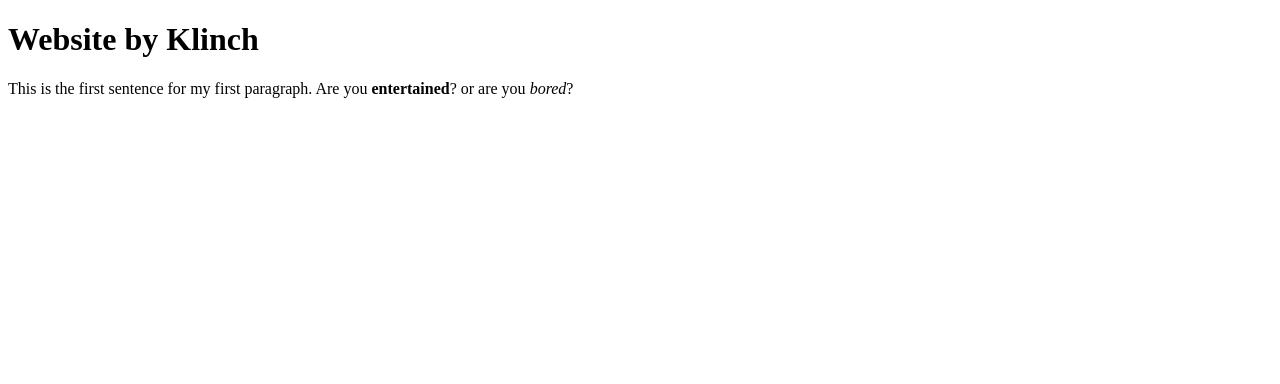
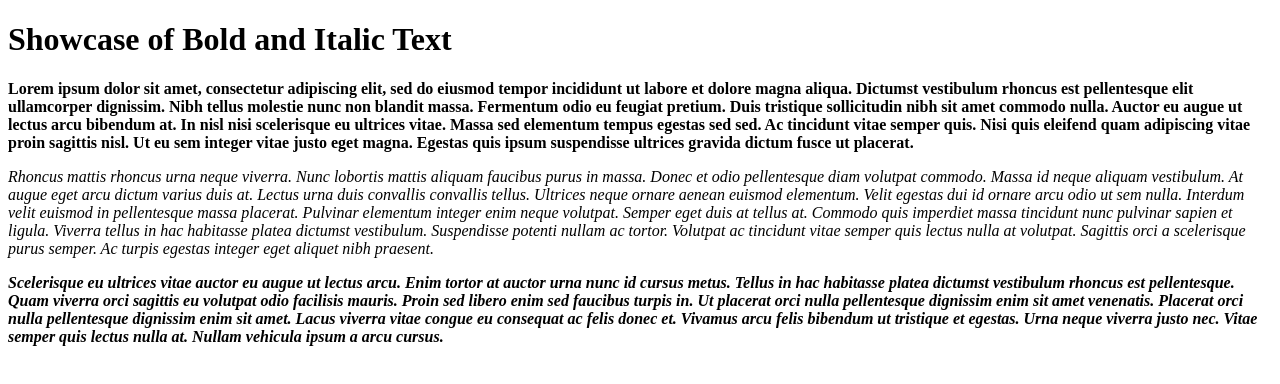
Before and after one commit to KlinchFromPH/odin, a plain HTML site: page index.html in a window 1280 px wide. Drawn offline with Linux system fonts and the light colour scheme.

Commit message:
Add Lorem Ipsum to index.html

```diff
--- a/index.html
+++ b/index.html
@@ -6,7 +6,36 @@
     </head>
 
     <body>
-        <h1>Website by Klinch</h1>
-        <p>This is the first sentence for my first paragraph. Are you <strong>entertained</strong>? or are you <em>bored</em>?</p>
+        <h1>Showcase of Bold and Italic Text</h1>
+
+        <!-- <strong> makes the text bold! -->
+
+        <p><strong>Lorem ipsum dolor sit amet, consectetur adipiscing elit, sed do eiusmod tempor incididunt ut labore et dolore magna
+        aliqua. Dictumst vestibulum rhoncus est pellentesque elit ullamcorper dignissim. Nibh tellus molestie nunc non blandit
+        massa. Fermentum odio eu feugiat pretium. Duis tristique sollicitudin nibh sit amet commodo nulla. Auctor eu augue ut
+        lectus arcu bibendum at. In nisl nisi scelerisque eu ultrices vitae. Massa sed elementum tempus egestas sed sed. Ac
+        tincidunt vitae semper quis. Nisi quis eleifend quam adipiscing vitae proin sagittis nisl. Ut eu sem integer vitae justo
+        eget magna. Egestas quis ipsum suspendisse ultrices gravida dictum fusce ut placerat.</strong></p>
+
+        <!-- <em> makes the text italic -->
+
+        <p><em>Rhoncus mattis rhoncus urna neque viverra. Nunc lobortis mattis aliquam faucibus purus in massa. Donec et odio
+        pellentesque diam volutpat commodo. Massa id neque aliquam vestibulum. At augue eget arcu dictum varius duis at. Lectus
+        urna duis convallis convallis tellus. Ultrices neque ornare aenean euismod elementum. Velit egestas dui id ornare arcu
+        odio ut sem nulla. Interdum velit euismod in pellentesque massa placerat. Pulvinar elementum integer enim neque
+        volutpat. Semper eget duis at tellus at. Commodo quis imperdiet massa tincidunt nunc pulvinar sapien et ligula. Viverra
+        tellus in hac habitasse platea dictumst vestibulum. Suspendisse potenti nullam ac tortor. Volutpat ac tincidunt vitae
+        semper quis lectus nulla at volutpat. Sagittis orci a scelerisque purus semper. Ac turpis egestas integer eget aliquet
+        nibh praesent.</em></p>
+
+        <!-- You can combine <strong> and <em> -->
+
+        <p><strong><em>Scelerisque eu ultrices vitae auctor eu augue ut lectus arcu. Enim tortor at auctor urna nunc id cursus metus. Tellus in
+        hac habitasse platea dictumst vestibulum rhoncus est pellentesque. Quam viverra orci sagittis eu volutpat odio facilisis
+        mauris. Proin sed libero enim sed faucibus turpis in. Ut placerat orci nulla pellentesque dignissim enim sit amet
+        venenatis. Placerat orci nulla pellentesque dignissim enim sit amet. Lacus viverra vitae congue eu consequat ac felis
+        donec et. Vivamus arcu felis bibendum ut tristique et egestas. Urna neque viverra justo nec. Vitae semper quis lectus
+        nulla at. Nullam vehicula ipsum a arcu cursus.</em></strong></p>
+
     </body>
 </html>
```
